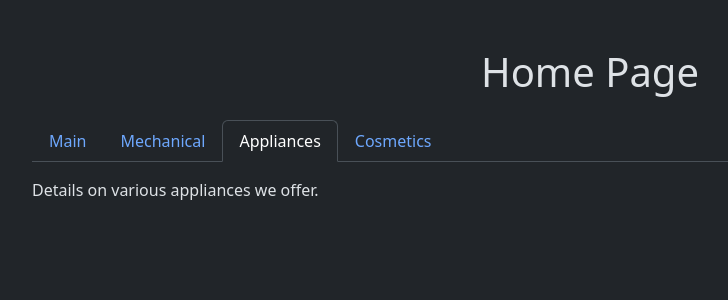
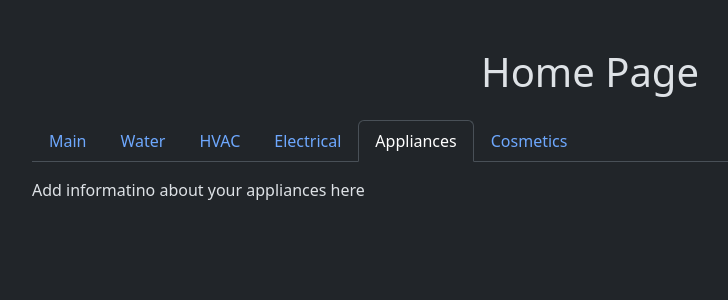
Before and after one commit to masoncfrancis/homelogger, a Next.js app in the folder client/: page / in a window 1280 px wide. Both pictures are taken after a click on the tab "Appliances". Shown: the top 300 px of the page, without its empty margins (50-778 px from the left). Built offline with nearby package versions, Linux system fonts and the light colour scheme.

Commit message:
Added more tabs for home

```diff
--- a/client/pages/index.tsx
+++ b/client/pages/index.tsx
@@ -18,14 +18,20 @@ const HomePage: React.FC = () => {
         <Tab eventKey="main" title="Main">
           <p>Welcome to the main page content.</p>
         </Tab>
-        <Tab eventKey="mechanical" title="Mechanical">
-          <p>Information about mechanical services and items.</p>
+        <Tab eventKey="water" title="Water">
+          <p>Add information about water systems here</p>
+        </Tab>
+        <Tab eventKey="hvac" title="HVAC">
+          <p>Add information about HVAC systems here</p>
+        </Tab>
+        <Tab eventKey="electric" title="Electrical">
+          <p>Add information about electrical systems here</p>
         </Tab>
         <Tab eventKey="appliances" title="Appliances">
-          <p>Details on various appliances we offer.</p>
+          <p>Add informatino about your appliances here</p>
         </Tab>
         <Tab eventKey="cosmetics" title="Cosmetics">
-          <p>Browse through our cosmetics products and offerings.</p>
+          <p>Add information about cosmetic work done on your home here.</p>
         </Tab>
       </Tabs>
     </Container>
```
